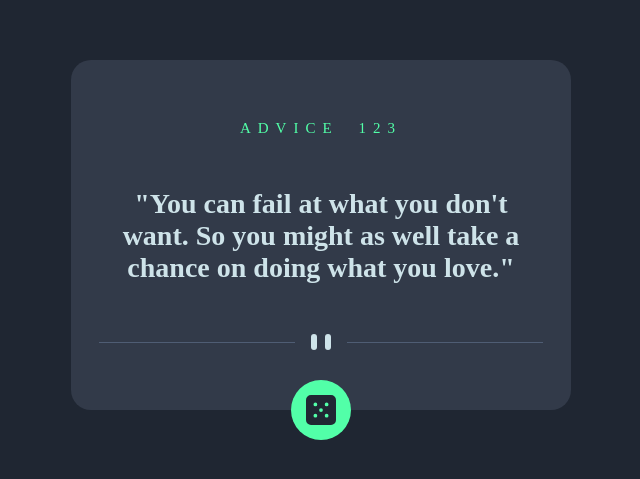
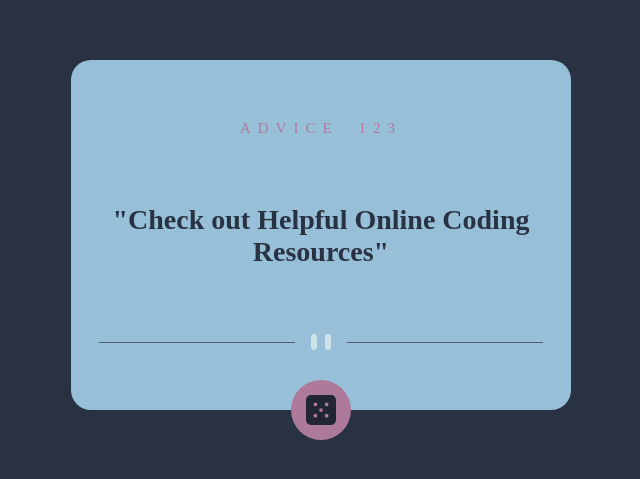
Before and after one commit to Danna-Medina/Proyecto-Tolerante-a-fallas, a plain HTML site: page index.html in a window 1280 px wide. Shown: the part 165-644 px from the top of the page, without its empty margins (319-959 px from the left). Drawn offline with Linux system fonts and the light colour scheme; no server answers.

Commit message:
colores nuevos

```diff
--- a/index.html
+++ b/index.html
@@ -22,8 +22,7 @@
           <p class="card__number">123</p>
         </div>
         <p class="card__para">
-          "You can fail at what you don't want. So you might as well take a
-          chance on doing what you love."
+          "Check out Helpful Online Coding Resources"
         </p>
         <img
           class="card__img"
--- a/style.css
+++ b/style.css
@@ -12,7 +12,7 @@ html {
 body {
   width: 100vw;
   height: 100vh;
-  background-color: hsl(218, 23%, 16%);
+  background-color: hsl(218, 23%, 21%);
   font-size: 1.8rem;
   display: flex;
   justify-content: center;
@@ -22,8 +22,8 @@ body {
 .card {
   width: 50rem;
   height: 35rem;
-  color: hsl(193, 38%, 86%);
-  background-color: hsl(217, 19%, 24%);
+  color: hsl(218, 23%, 21%);
+  background-color: hsl(202, 46%, 72%);
   border-radius: 20px;
   display: flex;
   justify-content: space-between;
@@ -42,7 +42,7 @@ body {
   margin: 0 auto;
   z-index: 5;
   padding: 3rem;
-  background-color: hsl(150, 100%, 66%);
+  background-color: hsl(324, 24%, 58%);
   width: 4rem;
   height: 4rem;
   display: flex;
@@ -77,7 +77,7 @@ body {
 
 .card__head, .card__number {
   font-size: 1.5rem;
-  color: hsl(150, 100%, 66%);
+  color: hsl(324, 24%, 58%);
   font-weight: 400;
   text-transform: uppercase;
   letter-spacing: 0.7rem;
@@ -90,20 +90,10 @@ body {
 }
 
 .card__dice:hover {
-  box-shadow: 0 0 3.5rem hsl(150, 100%, 66%);
+  box-shadow: 0 0 3.5rem hsl(324, 24%, 58%);
 }
 
-footer {
-  position: absolute;
-  color: white;
-  font-size: 1.6rem;
-  bottom: 0;
-  left: 0;
-}
 
-footer a {
-  color: bisque;
-}
 
 @media only screen and (max-width: 524px) {
   .card {
```
